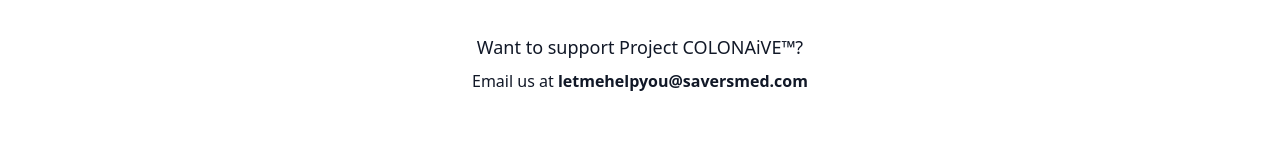
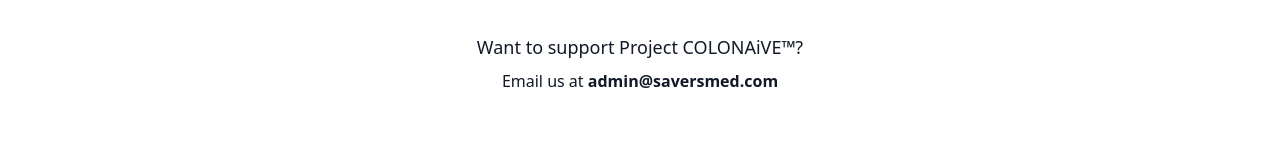
Before and after one commit to colonaive/colonaive, a React (Vite) app: page / in a window 1280 px wide. Shown: the part 699-858 px from the top of the page. Built offline with nearby package versions, Linux system fonts and the light colour scheme.

Commit message:
Update App and README with final messaging and contact info

```diff
--- a/src/App.jsx
+++ b/src/App.jsx
@@ -35,7 +35,7 @@
 
         <section className="text-center">
           <h4 className="text-lg font-medium mb-2">Want to support Project COLONAiVE™?</h4>
-          <p>Email us at <strong>letmehelpyou@saversmed.com</strong></p>
+          <p>Email us at <strong>admin@saversmed.com</strong></p>
         </section>
       </main>
 
```
Also changed, not shown: 1 other file (tests, documents, lock files or other folders).
